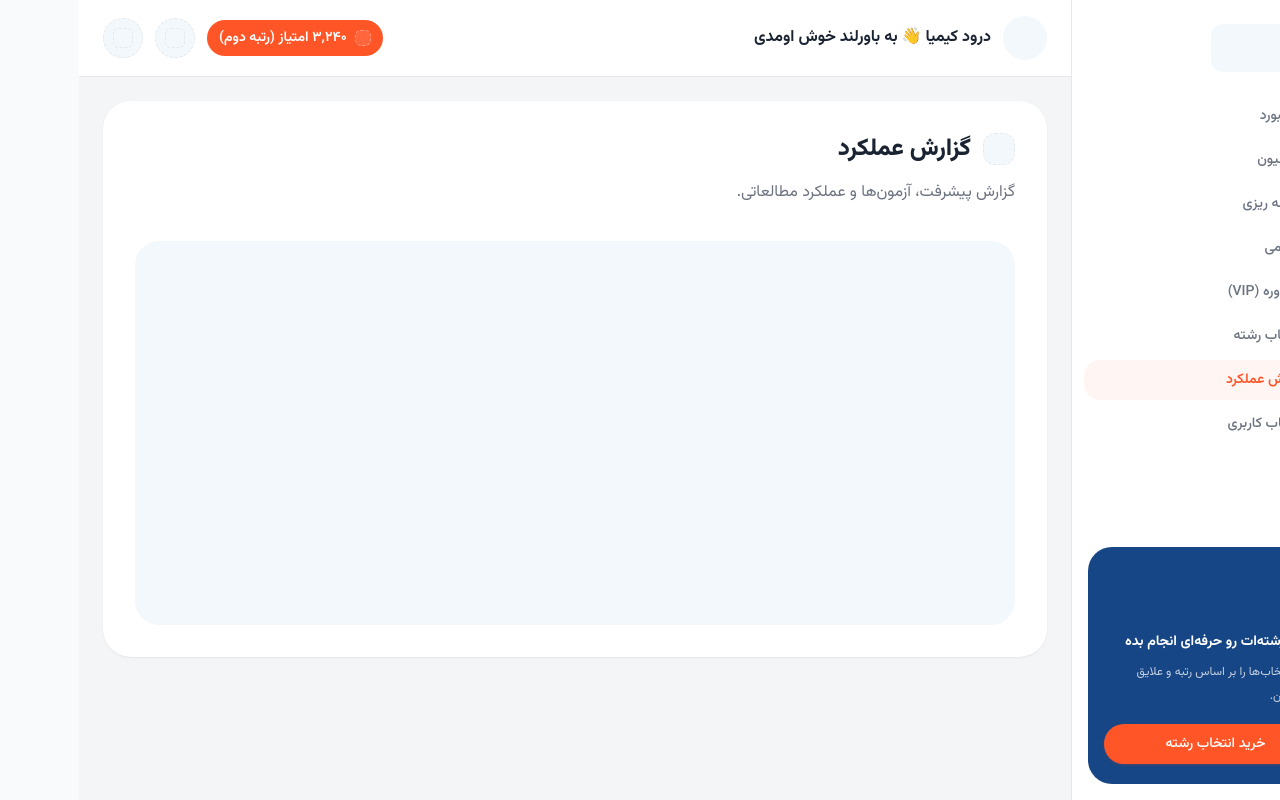
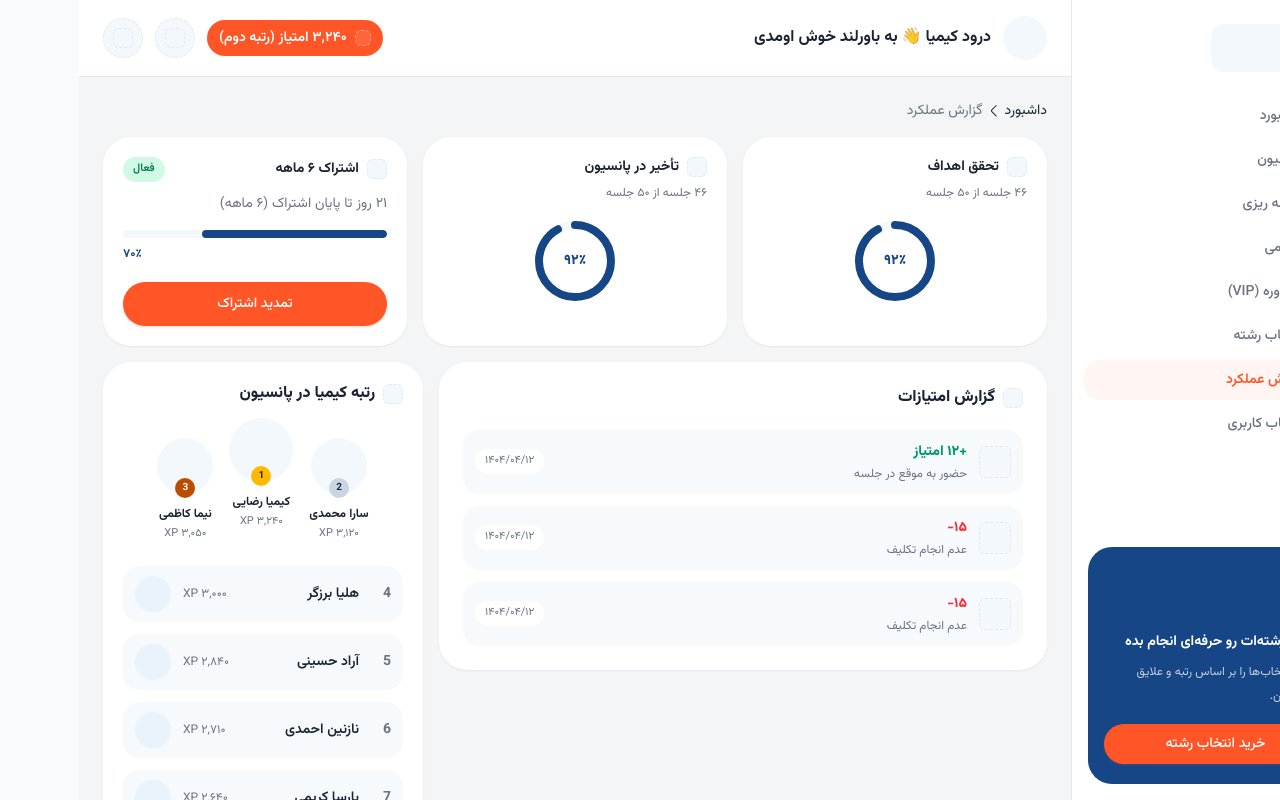
Before and after one commit to separsco/bavarland, a Next.js app: page /dashboard/reports in a window 1280 px wide. Built offline with nearby package versions, Linux system fonts and the light colour scheme.

Commit message:
create DashboardReportsPage

```diff
--- a/app/dashboard/reports/page.tsx
+++ b/app/dashboard/reports/page.tsx
@@ -1,5 +1,5 @@
 import type { Metadata } from "next";
-import { DashboardSectionPage } from "@/components/dashboard/DashboardSectionPage";
+import { ReportsPageContent } from "@/components/dashboard/ReportsPageContent";
 
 export const metadata: Metadata = {
   title: "گزارش عملکرد | داشبورد باورلند",
@@ -7,11 +7,5 @@ export const metadata: Metadata = {
 };
 
 export default function DashboardReportsPage() {
-  return (
-    <DashboardSectionPage
-      title="گزارش عملکرد"
-      description="گزارش پیشرفت، آزمون‌ها و عملکرد مطالعاتی."
-      icon="dashboard-nav-reports"
-    />
-  );
+  return <ReportsPageContent />;
 }
--- /dev/null
+++ b/components/dashboard/ReportsPageContent.tsx
@@ -0,0 +1,24 @@
+import { Breadcrumb } from "@/components/ui/Breadcrumb";
+import { PensionRanking } from "@/components/dashboard/PensionRanking";
+import { ReportsPointsLog } from "@/components/dashboard/ReportsPointsLog";
+import { ReportsTopCards } from "@/components/dashboard/ReportsTopCards";
+
+export function ReportsPageContent() {
+  return (
+    <div className="space-y-4">
+      <Breadcrumb
+        items={[
+          { label: "داشبورد", href: "/dashboard" },
+          { label: "گزارش عملکرد" },
+        ]}
+      />
+
+      <ReportsTopCards />
+
+      <div className="grid gap-4 xl:grid-cols-[minmax(0,1fr)_20rem] xl:items-start">
+        <ReportsPointsLog />
+        <PensionRanking />
+      </div>
+    </div>
+  );
+}
--- /dev/null
+++ b/components/dashboard/ReportsPointsLog.tsx
@@ -0,0 +1,46 @@
+import { DashboardIcon } from "@/components/dashboard/DashboardIcon";
+import { reportPoints } from "@/data/reports";
+
+export function ReportsPointsLog() {
+  return (
+    <section className="rounded-[1.75rem] bg-white p-5 shadow-sm shadow-navy/5 sm:p-6">
+      <div className="mb-5 flex items-center gap-2">
+        <DashboardIcon label="reports-points-icon" className="size-5" />
+        <h2 className="text-base font-extrabold text-foreground">گزارش امتیازات</h2>
+      </div>
+
+      <ul className="space-y-3">
+        {reportPoints.map((item) => {
+          const isPositive = item.type === "positive";
+
+          return (
+            <li
+              key={item.id}
+              className="flex items-center gap-3 rounded-2xl bg-sky-soft/70 px-3 py-3"
+            >
+              <DashboardIcon
+                label={
+                  isPositive ? "reports-point-positive-icon" : "reports-point-negative-icon"
+                }
+                className="size-8 rounded-full"
+              />
+              <div className="min-w-0 flex-1">
+                <p
+                  className={`text-sm font-extrabold ${
+                    isPositive ? "text-emerald-600" : "text-red-500"
+                  }`}
+                >
+                  {item.points}
+                </p>
+                <p className="mt-1 text-xs text-muted">{item.description}</p>
+              </div>
+              <span className="rounded-full bg-white px-2.5 py-1 text-[11px] text-muted">
+                {item.date}
+              </span>
+            </li>
+          );
+        })}
+      </ul>
+    </section>
+  );
+}
--- /dev/null
+++ b/components/dashboard/ReportsTopCards.tsx
@@ -0,0 +1,52 @@
+import { Button } from "@/components/ui/Button";
+import { CircularProgress } from "@/components/dashboard/CircularProgress";
+import { DashboardIcon } from "@/components/dashboard/DashboardIcon";
+import { reportCircularStats, reportSubscription } from "@/data/reports";
+import { toPersianDigits } from "@/data/otp";
+
+export function ReportsTopCards() {
+  return (
+    <div className="grid gap-4 sm:grid-cols-2 xl:grid-cols-3">
+      {reportCircularStats.map((stat) => (
+        <article
+          key={stat.id}
+          className="rounded-[1.75rem] bg-white p-5 shadow-sm shadow-navy/5"
+        >
+          <div className="flex items-center gap-2">
+            <DashboardIcon label={stat.icon} className="size-5" />
+            <h2 className="text-sm font-bold text-foreground">{stat.title}</h2>
+          </div>
+          <p className="mt-2 text-xs text-muted">{stat.subtitle}</p>
+          <div className="mt-4">
+            <CircularProgress value={stat.percent} />
+          </div>
+        </article>
+      ))}
+
+      <article className="rounded-[1.75rem] bg-white p-5 shadow-sm shadow-navy/5 sm:col-span-2 xl:col-span-1">
+        <div className="flex items-center justify-between gap-2">
+          <div className="flex items-center gap-2">
+            <DashboardIcon label="reports-subscription-icon" className="size-5" />
+            <h2 className="text-sm font-bold text-foreground">{reportSubscription.title}</h2>
+          </div>
+          <span className="rounded-full bg-emerald-100 px-2.5 py-1 text-[11px] font-semibold text-emerald-700">
+            {reportSubscription.status}
+          </span>
+        </div>
+        <p className="mt-3 text-sm text-muted">{reportSubscription.remaining}</p>
+        <div className="mt-4 h-2 overflow-hidden rounded-full bg-sky-soft">
+          <div
+            className="h-full rounded-full bg-brand-blue"
+            style={{ width: `${reportSubscription.percent}%` }}
+          />
+        </div>
+        <p className="mt-2 text-end text-xs font-bold text-brand-blue">
+          {toPersianDigits(reportSubscription.percent)}٪
+        </p>
+        <Button href="/subscriptions" variant="primary" size="md" className="mt-5 w-full">
+          تمدید اشتراک
+        </Button>
+      </article>
+    </div>
+  );
+}
--- /dev/null
+++ b/data/reports.ts
@@ -0,0 +1,47 @@
+export const reportCircularStats = [
+  {
+    id: "goals",
+    title: "تحقق اهداف",
+    icon: "reports-stat-goals",
+    subtitle: "۴۶ جلسه از ۵۰ جلسه",
+    percent: 92,
+  },
+  {
+    id: "delay",
+    title: "تأخیر در پانسیون",
+    icon: "reports-stat-delay",
+    subtitle: "۴۶ جلسه از ۵۰ جلسه",
+    percent: 92,
+  },
+] as const;
+
+export const reportSubscription = {
+  title: "اشتراک ۶ ماهه",
+  status: "فعال",
+  remaining: "۲۱ روز تا پایان اشتراک (۶ ماهه)",
+  percent: 70,
+};
+
+export const reportPoints = [
+  {
+    id: "attend-1",
+    points: "+۱۲ امتیاز",
+    description: "حضور به موقع در جلسه",
+    date: "۱۴۰۴/۰۴/۱۲",
+    type: "positive",
+  },
+  {
+    id: "homework-1",
+    points: "۱۵-",
+    description: "عدم انجام تکلیف",
+    date: "۱۴۰۴/۰۴/۱۲",
+    type: "negative",
+  },
+  {
+    id: "homework-2",
+    points: "۱۵-",
+    description: "عدم انجام تکلیف",
+    date: "۱۴۰۴/۰۴/۱۲",
+    type: "negative",
+  },
+] as const;
```
